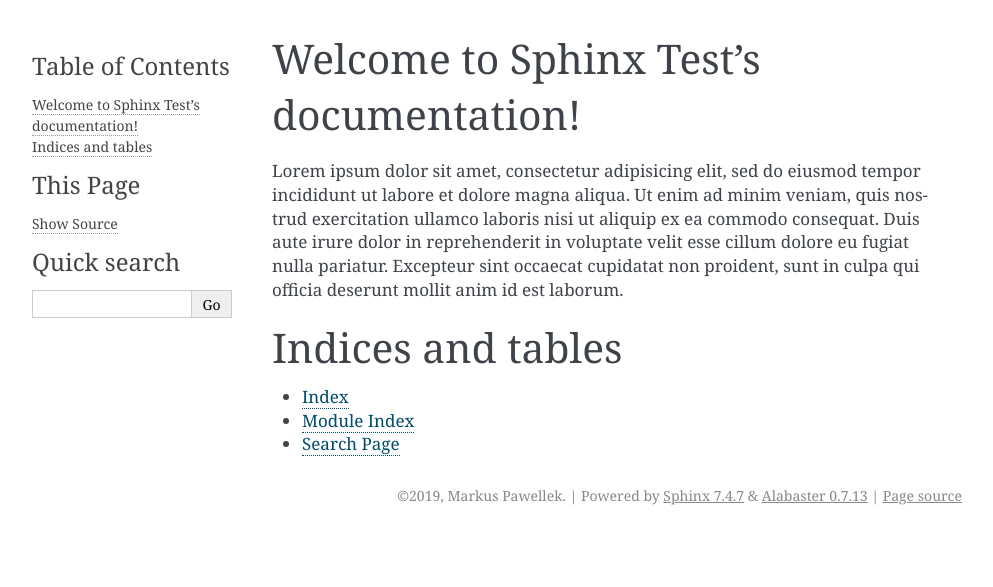
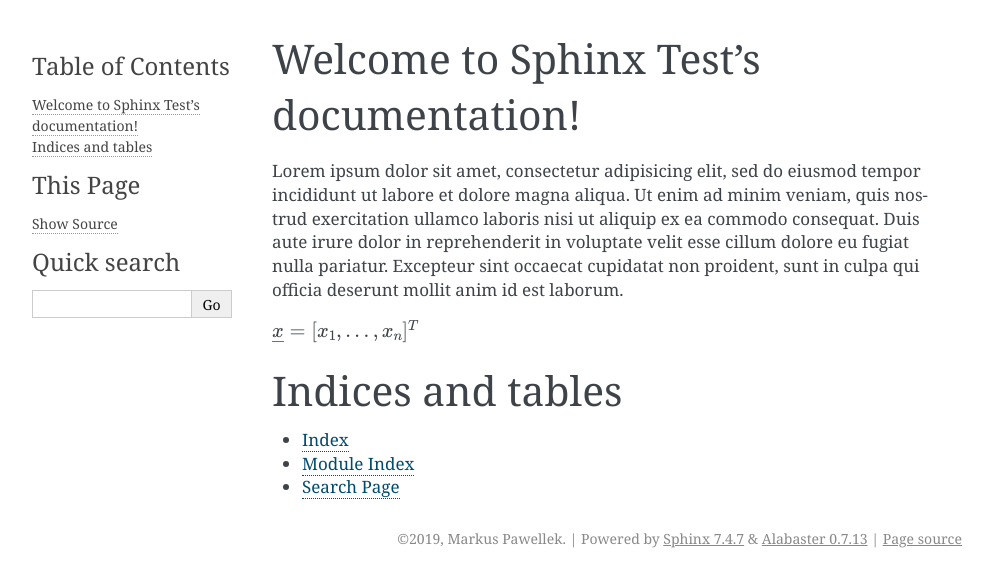
Before and after one commit to lyrahgames/sphinx-test, a Sphinx documentation site: the page built from docs/source/index.rst, in a window 1280 px wide. Shown: the top 587 px of the page, without its empty margins (148-1141 px from the left). Built offline with Sphinx 7.4.7, drawn with Linux system fonts in a browser that asks for light colours.

Commit message:
Add equation with MathJax extension

```diff
--- a/docs/source/conf.py
+++ b/docs/source/conf.py
@@ -28,6 +28,7 @@ author = 'Markus Pawellek'
 # extensions coming with Sphinx (named 'sphinx.ext.*') or your custom
 # ones.
 extensions = [
+  'sphinx.ext.mathjax'
 ]
 
 # Add any paths that contain templates here, relative to this directory.
--- a/docs/source/index.rst
+++ b/docs/source/index.rst
@@ -18,6 +18,8 @@ consequat. Duis aute irure dolor in reprehenderit in voluptate velit esse
 cillum dolore eu fugiat nulla pariatur. Excepteur sint occaecat cupidatat non
 proident, sunt in culpa qui officia deserunt mollit anim id est laborum.
 
+:math:`\underline{x}=[  x_{1}, ...,  x_{n}]^{T}`
+
 
 Indices and tables
 ==================
```
